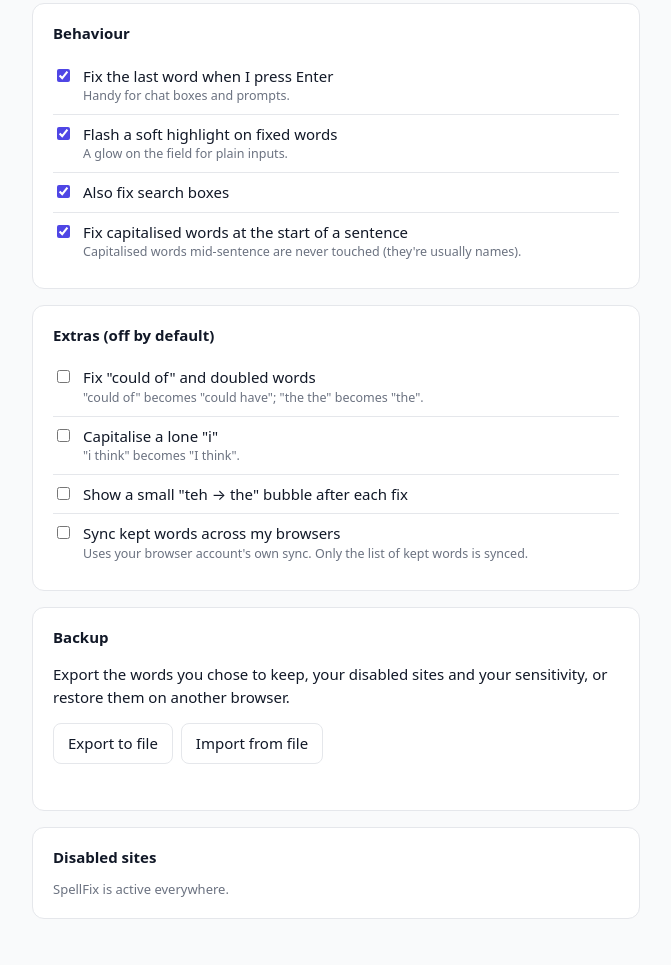
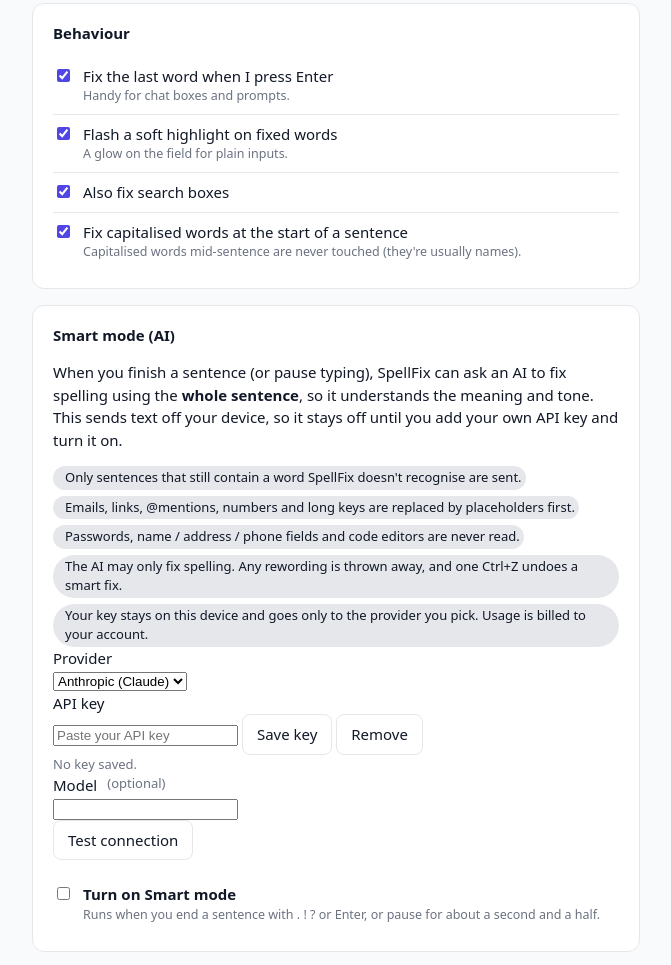
Before and after one commit to kartikpagariya25/spell-checker-, a browser extension: page options/options.html in a window 1280 px wide. Shown: the part 349-1314 px from the top of the page, without its empty margins (304-975 px from the left). Drawn offline with Linux system fonts and the light colour scheme.

Commit message:
feat(options): add Smart mode markup with provider, key and test button

```diff
--- a/options/options.html
+++ b/options/options.html
@@ -33,6 +33,47 @@
       <label class="toggle"><input type="checkbox" id="fixCapitalizedAtSentenceStart"> <span>Fix capitalised words at the start of a sentence<small>Capitalised words mid-sentence are never touched (they're usually names).</small></span></label>
     </section>
 
+    <section id="smartSection">
+      <h2>Smart mode (AI)</h2>
+      <p class="note">When you finish a sentence (or pause typing), SpellFix can ask an AI to fix spelling
+        using the <strong>whole sentence</strong>, so it understands the meaning and tone. This sends text off your
+        device, so it stays off until you add your own API key and turn it on.</p>
+      <ul class="facts">
+        <li>Only sentences that still contain a word SpellFix doesn't recognise are sent.</li>
+        <li>Emails, links, @mentions, numbers and long keys are replaced by placeholders first.</li>
+        <li>Passwords, name / address / phone fields and code editors are never read.</li>
+        <li>The AI may only fix spelling. Any rewording is thrown away, and one Ctrl+Z undoes a smart fix.</li>
+        <li>Your key stays on this device and goes only to the provider you pick. Usage is billed to your account.</li>
+      </ul>
+
+      <div class="field">
+        <label for="smartProvider">Provider</label>
+        <select id="smartProvider">
+          <option value="anthropic">Anthropic (Claude)</option>
+          <option value="openai">OpenAI</option>
+        </select>
+      </div>
+      <div class="field">
+        <label for="smartKey">API key</label>
+        <div class="inline">
+          <input type="password" id="smartKey" autocomplete="off" spellcheck="false" placeholder="Paste your API key">
+          <button type="button" id="saveKey">Save key</button>
+          <button type="button" id="removeKey">Remove</button>
+        </div>
+        <p class="sub" id="keyStatus">No key saved.</p>
+      </div>
+      <div class="field">
+        <label for="smartModel">Model <span class="sub">(optional)</span></label>
+        <input type="text" id="smartModel" spellcheck="false" autocomplete="off">
+      </div>
+      <div class="buttons">
+        <button type="button" id="testSmart">Test connection</button>
+      </div>
+      <p id="smartMessage" role="status" aria-live="polite"></p>
+      <label class="toggle"><input type="checkbox" id="smartMode"> <span><strong>Turn on Smart mode</strong><small>Runs when you end a sentence with . ! ? or Enter, or pause for about a second and a half.</small></span></label>
+      <p id="smartError" class="error" hidden></p>
+    </section>
+
     <section>
       <h2>Extras (off by default)</h2>
       <label class="toggle"><input type="checkbox" id="contextFixes"> <span>Fix "could of" and doubled words<small>"could of" becomes "could have"; "the the" becomes "the".</small></span></label>
@@ -58,6 +99,7 @@
       <p class="sub" id="noSites">SpellFix is active everywhere.</p>
     </section>
   </main>
+  <script src="../src/smart-client.js"></script>
   <script src="options.js"></script>
 </body>
 </html>
```
